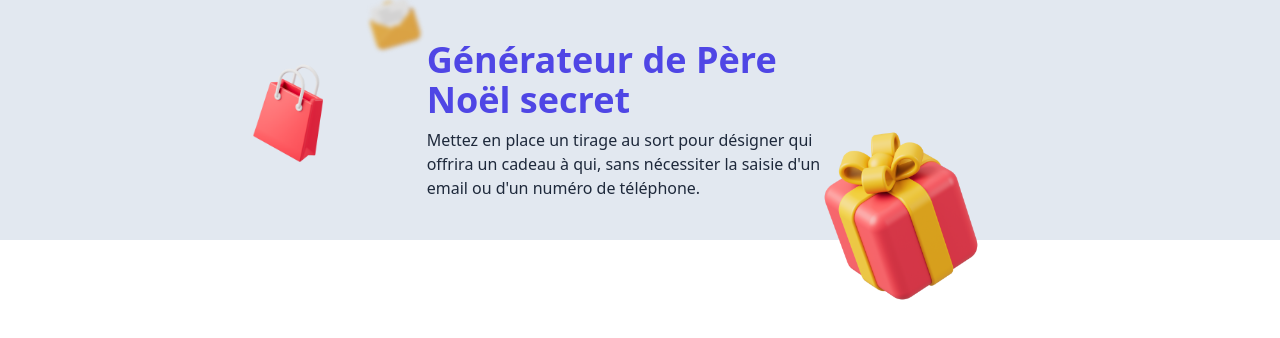
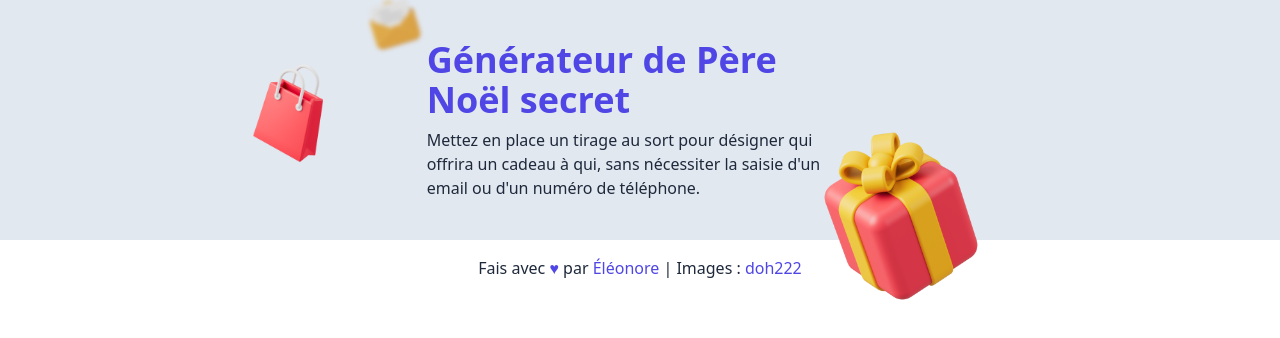
Before and after one commit to eleonoreeuzenes/secret-santa, an Angular app in the folder client/: page / in a window 1280 px wide. Shown: the top 338 px of the page. Built offline with nearby package versions, Linux system fonts and the light colour scheme.

Commit message:
:boom: integrate footer

```diff
--- a/client/src/app/app.component.html
+++ b/client/src/app/app.component.html
@@ -1 +1,2 @@
 <app-header></app-header>
+<app-footer></app-footer>
--- a/client/src/app/app.component.ts
+++ b/client/src/app/app.component.ts
@@ -1,11 +1,13 @@
 import { Component } from '@angular/core';
 
 import { HeaderComponent } from './header/header.component';
+import { FooterComponent } from './footer/footer.component';
+
 
 @Component({
   selector: 'app-root',
   standalone: true,
-  imports: [HeaderComponent],
+  imports: [HeaderComponent, FooterComponent],
   templateUrl: './app.component.html',
   styleUrl: './app.component.css'
 })
--- /dev/null
+++ b/client/src/app/footer/footer.component.html
@@ -0,0 +1,8 @@
+<footer class="py-4 text-center">
+  <p class="text-slate-800">
+    Fais avec <span class="text-indigo-600">♥</span> par
+    <a href="https://github.com/eleonoreeuzenes" target="_blank" class="text-indigo-600 hover:underline">Éléonore</a> |
+    Images :
+    <a href="https://www.figma.com/@doh222k" target="_blank" class="text-indigo-600 hover:underline">doh222</a>
+  </p>
+</footer>
```
Also changed, not shown: client/src/app/footer/footer.component.ts (added, +12 -0 lines), client/src/app/footer/footer.component.css (added), 1 other file (tests, documents, lock files or other folders).
